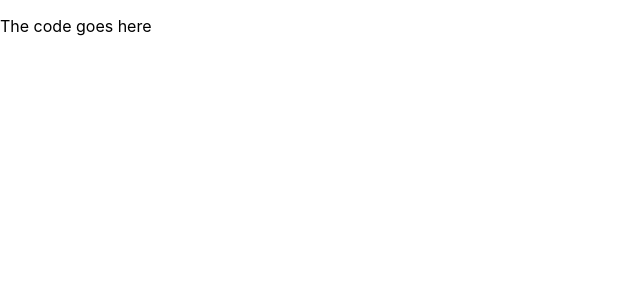
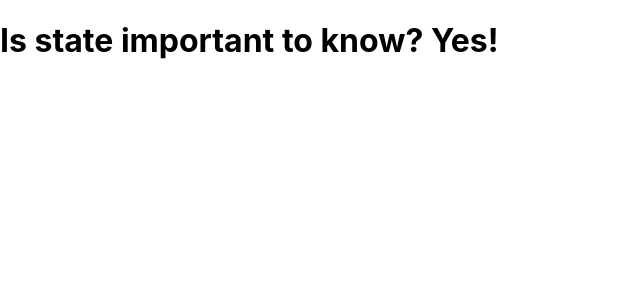
Before and after one commit to Oluwa-Femi/first-react, a React (Create React App) app: page / in a window 1280 px wide. Shown: the top 300 px of the page, without its empty margins (0-640 px from the left). Built offline with nearby package versions, Linux system fonts and the light colour scheme.

Commit message:
added state  and passed it to be rendered

```diff
--- a/src/App.js
+++ b/src/App.js
@@ -29,10 +29,17 @@ import React from 'react'
 // }
 
 class App extends React.Component{
+    constructor(){
+        super()
+        this.state = {
+            answer : "Yes"
+        }
+    }
+
     render(){
-        return (
+        return(
             <div>
-                <p>The code goes here</p>
+                <h1>Is state important to know? {this.state.answer}!</h1>
             </div>
         )
     }
```
